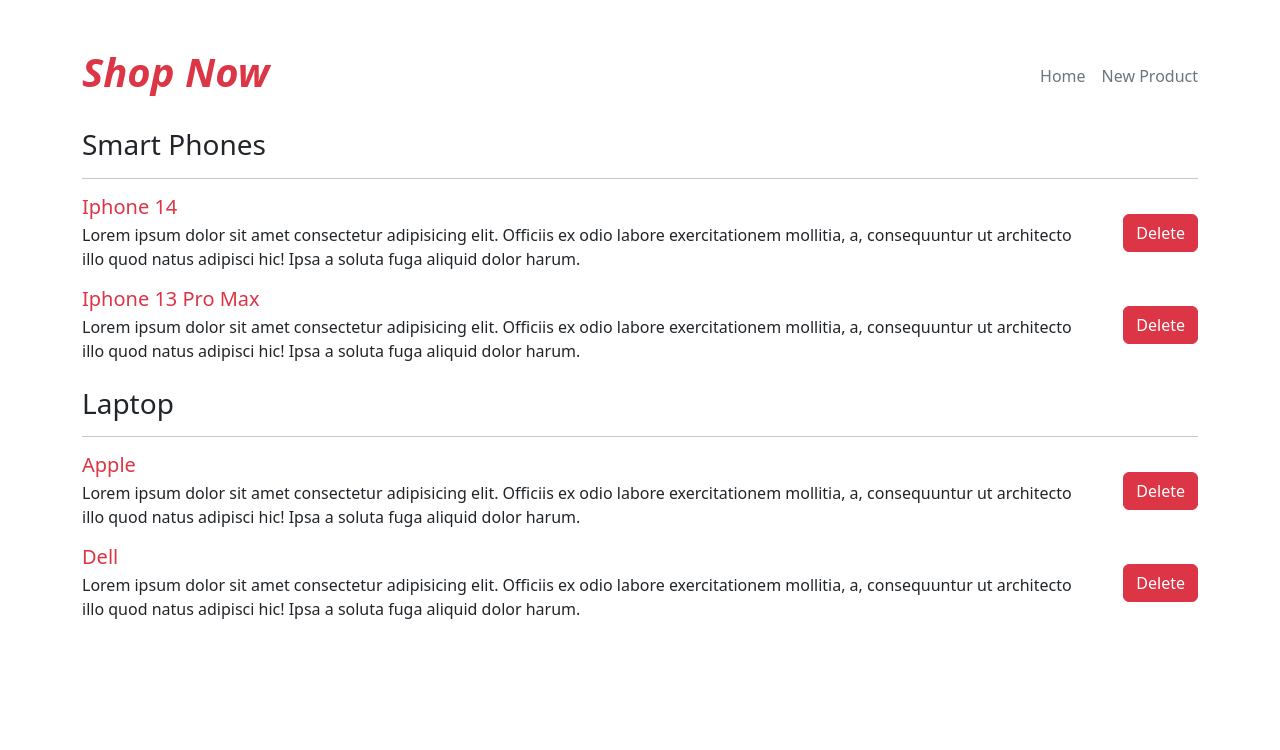
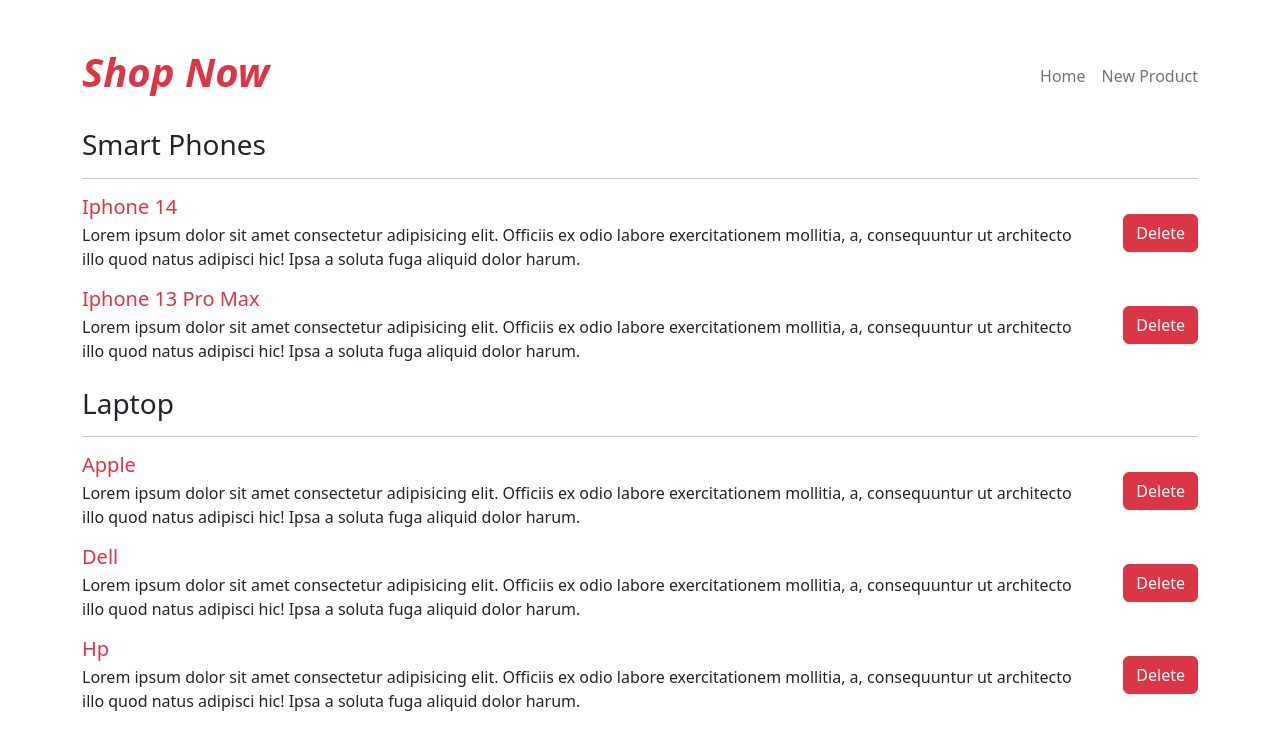
Before and after one commit to Salma-Moh/lab18-react, a React (Create React App) app: page / in a window 1280 px wide. Shown: the top 750 px of the page. Built offline with nearby package versions, Linux system fonts and the light colour scheme; data requests are answered from the project's data file.

Commit message:
Initial commit

```diff
--- a/db.json
+++ b/db.json
@@ -27,6 +27,12 @@
       "product_desc": "Lorem ipsum dolor sit amet consectetur adipisicing elit. Officiis ex odio labore exercitationem mollitia, a, consequuntur ut architecto illo quod natus adipisci hic! Ipsa a soluta fuga aliquid dolor harum.",
       "product_category": "Laptop",
       "id": "16fc"
+    },
+    {
+      "id": "7b46",
+      "product_name": "Hp",
+      "product_desc": "Lorem ipsum dolor sit amet consectetur adipisicing elit. Officiis ex odio labore exercitationem mollitia, a, consequuntur ut architecto illo quod natus adipisci hic! Ipsa a soluta fuga aliquid dolor harum.",
+      "product_category": "Laptop"
     }
   ]
 }
--- a/package.json
+++ b/package.json
@@ -6,6 +6,7 @@
     "@testing-library/jest-dom": "^5.17.0",
     "@testing-library/react": "^13.4.0",
     "@testing-library/user-event": "^13.5.0",
+    "@vercel/analytics": "^1.3.1",
     "bootstrap": "^5.3.3",
     "react": "^18.3.1",
     "react-dom": "^18.3.1",
--- a/src/App.js
+++ b/src/App.js
@@ -1,10 +1,12 @@
 import React from 'react';
 import Home from './components/home';
+import { Analytics } from "@vercel/analytics/react"
 
 function App() {
   return (
     <div className="App">
       <Home />
+      <Analytics />
     </div>
   );
 }
```
Also changed, not shown: 1 other file (tests, documents, lock files or other folders).
